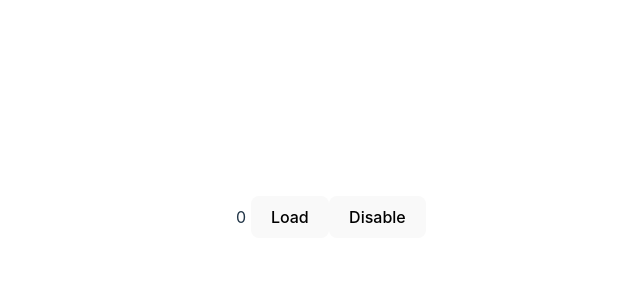
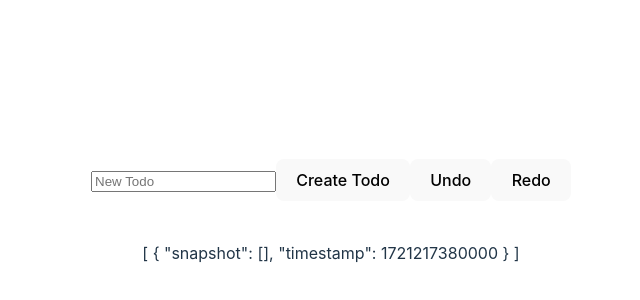
Before and after one commit to Yevhen23surfer/vueusetest, a Vue app: page / in a window 1280 px wide. Shown: the part 188-488 px from the top of the page, without its empty margins (309-949 px from the left). Built offline with nearby package versions, Linux system fonts and the light colour scheme.

Commit message:
Ref History with VueUse todo list

```diff
--- a/src/App.vue
+++ b/src/App.vue
@@ -1,35 +1,29 @@
 <script setup lang="ts">
 import { ref } from 'vue';
-import { useTransition, TransitionPresets } from '@vueuse/core';
-const percent = ref(0);
-const disabled = ref(false);
-const color = ref('blue');
-const animatedPercent = useTransition(percent, {
-  transition: TransitionPresets.easeInCubic,
-  duration: 3000,
-  disabled,
-  onStarted() {},
-  onFinished() {
-    color.value = 'green';
-  },
+import { useRefHistory, useDebouncedRefHistory } from '@vueuse/core';
+const newTodo = ref('');
+const todos = ref([]);
+const { history, undo, redo } = useRefHistory(todos, {
+  deep: true,
+  capacity: 15,
 });
-const load = () => {
-  percent.value = 100;
-};
 </script>
 
 <template>
-  <div
-    class="loading"
-    :style="`width: ${animatedPercent}%; background: ${color};`"
-  ></div>
-  {{ Math.floor(animatedPercent) }}
-  <button @click="load">Load</button>
-  <button @click="disabled = true">Disable</button>
+  <input type="text" placeholder="New Todo" v-model="newTodo" />
+  <button
+    @click="
+      todos.unshift(newTodo);
+      newTodo = '';
+    "
+  >
+    Create Todo
+  </button>
+  <button @click="undo">Undo</button>
+  <button @click="redo">Redo</button>
+  <ul>
+    <li v-for="todo in todos" :key="todo">{{ todo }}</li>
+  </ul>
+  <br />
+  {{ history }}
 </template>
-
-<style>
-.loading {
-  height: 10px;
-}
-</style>
```
